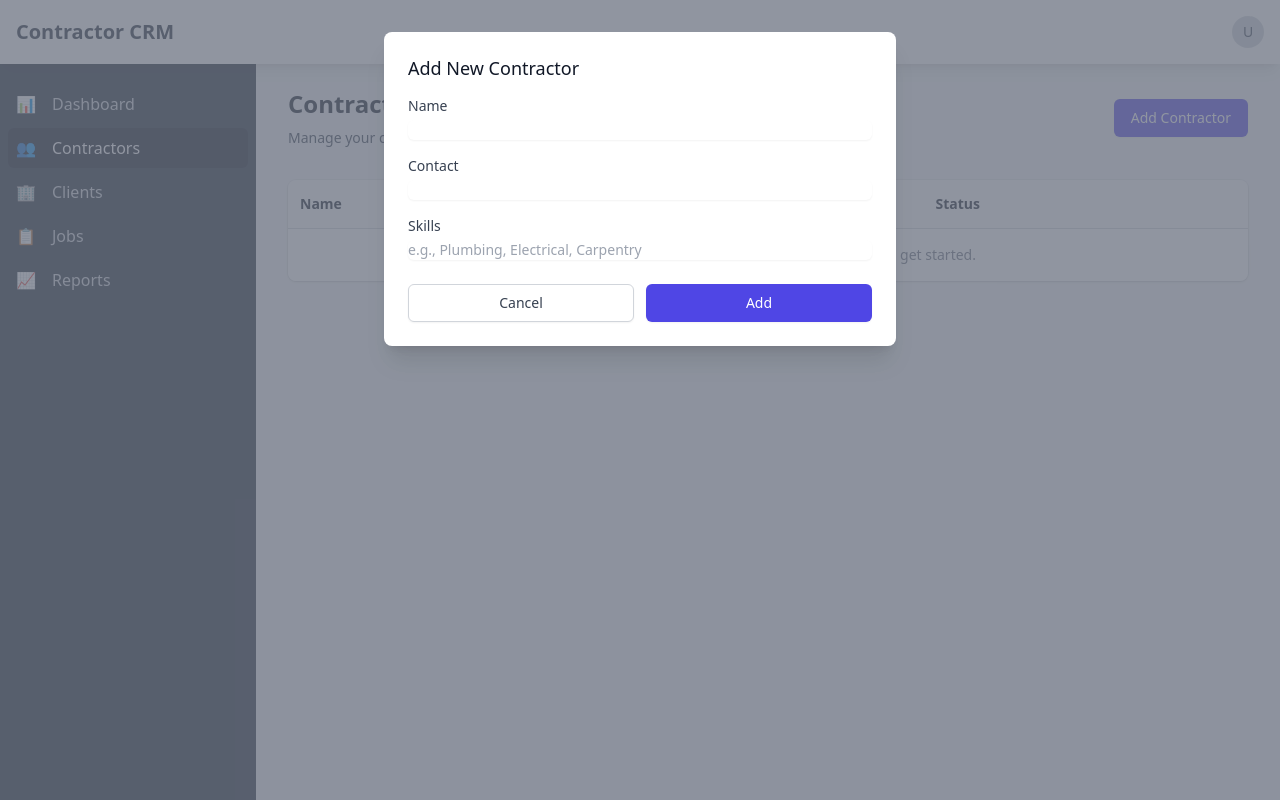
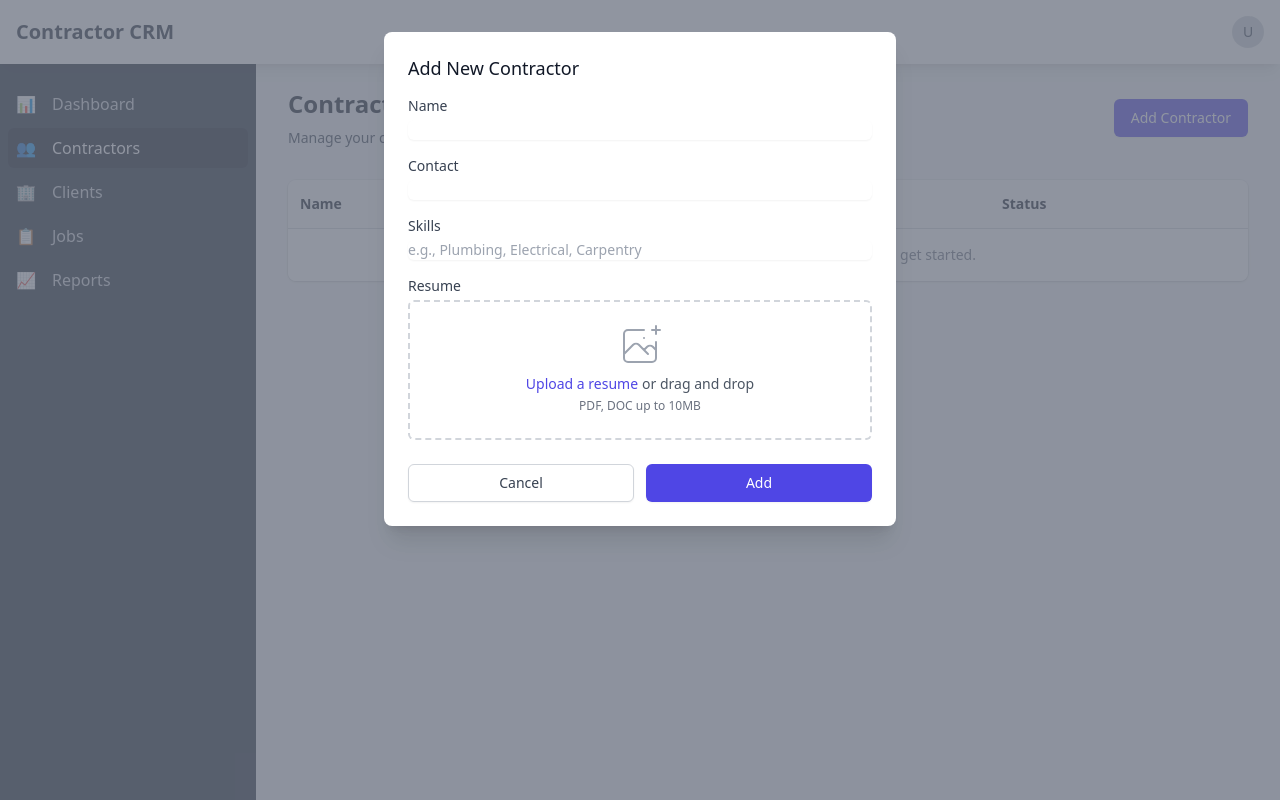
Before and after one commit to Troysagents/contractor-staffing-crm, a Next.js app: page /contractors in a window 1280 px wide. Both pictures are taken after a click on the button "Add Contractor". Built offline with nearby package versions, Linux system fonts and the light colour scheme.

Commit message:
Complete contractors page with file upload

```diff
--- a/pages/contractors/index.js
+++ b/pages/contractors/index.js
@@ -1,4 +1,5 @@
 import { useState } from 'react';
+import FileUpload from '../../components/FileUpload';
 
 export default function Contractors() {
   const [showAddModal, setShowAddModal] = useState(false);
@@ -8,12 +9,25 @@ export default function Contractors() {
     name: '',
     skills: '',
     contact: '',
-    status: 'Active'
+    status: 'Active',
+    resume: null
   });
 
+  const handleFileUpload = (file) => {
+    setNewContractor(prev => ({
+      ...prev,
+      resume: file
+    }));
+  };
+
   const handleAddContractor = () => {
-    setContractors([...contractors, { ...newContractor, id: Date.now() }]);
-    setNewContractor({ name: '', skills: '', contact: '', status: 'Active' });
+    const contractorData = {
+      ...newContractor,
+      id: Date.now(),
+      resumeName: newContractor.resume ? newContractor.resume.name : null
+    };
+    setContractors([...contractors, contractorData]);
+    setNewContractor({ name: '', skills: '', contact: '', status: 'Active', resume: null });
     setShowAddModal(false);
   };
 
@@ -47,6 +61,7 @@ export default function Contractors() {
                     <th className="px-3 py-3.5 text-left text-sm font-semibold text-gray-900">Name</th>
                     <th className="px-3 py-3.5 text-left text-sm font-semibold text-gray-900">Contact</th>
                     <th className="px-3 py-3.5 text-left text-sm font-semibold text-gray-900">Skills</th>
+                    <th className="px-3 py-3.5 text-left text-sm font-semibold text-gray-900">Resume</th>
                     <th className="px-3 py-3.5 text-left text-sm font-semibold text-gray-900">Status</th>
                     <th className="relative py-3.5 pl-3 pr-4 sm:pr-6">
                       <span className="sr-only">Actions</span>
@@ -56,7 +71,7 @@ export default function Contractors() {
                 <tbody className="divide-y divide-gray-200 bg-white">
                   {contractors.length === 0 ? (
                     <tr>
-                      <td colSpan="5" className="px-3 py-4 text-sm text-gray-500 text-center">
+                      <td colSpan="6" className="px-3 py-4 text-sm text-gray-500 text-center">
                         No contractors added yet. Click "Add Contractor" to get started.
                       </td>
                     </tr>
@@ -71,6 +86,13 @@ export default function Contractors() {
                         </td>
                         <td className="whitespace-nowrap px-3 py-4 text-sm text-gray-500">
                           {contractor.skills}
+                        </td>
+                        <td className="whitespace-nowrap px-3 py-4 text-sm text-gray-500">
+                          {contractor.resumeName ? (
+                            <span className="text-indigo-600">{contractor.resumeName}</span>
+                          ) : (
+                            'No resume'
+                          )}
                         </td>
                         <td className="whitespace-nowrap px-3 py-4 text-sm text-gray-500">
                           <span className={`inline-flex rounded-full px-2 text-xs font-semibold leading-5 ${contractor.status === 'Active' ? 'bg-green-100 text-green-800' : 'bg-yellow-100 text-yellow-800'}`}>
@@ -129,6 +151,15 @@ export default function Contractors() {
                       placeholder="e.g., Plumbing, Electrical, Carpentry"
                     />
                   </div>
+                  <div>
+                    <label className="block text-sm font-medium text-gray-700">Resume</label>
+                    <FileUpload onFileUpload={handleFileUpload} />
+                    {newContractor.resume && (
+                      <p className="mt-2 text-sm text-gray-500">
+                        Selected: {newContractor.resume.name}
+                      </p>
+                    )}
+                  </div>
                 </div>
               </div>
               <div className="mt-5 sm:mt-6 sm:grid sm:grid-cols-2 sm:gap-3 sm:grid-flow-row-dense">
```
